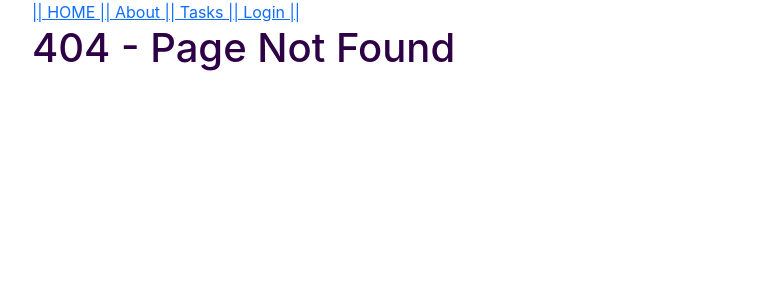
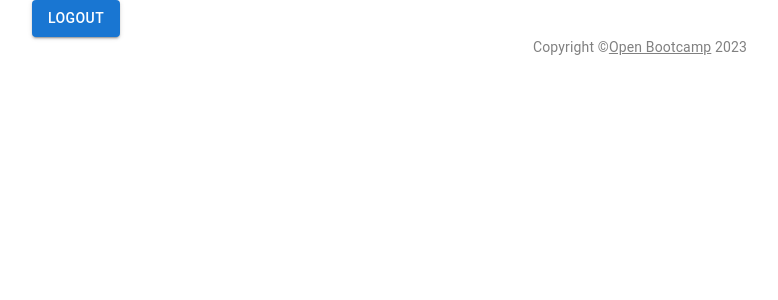
Before and after one commit to Tyliz/RAOpenBootcamp, a React (Create React App) app: page /dashboard in a window 1280 px wide. Before the commit this address had no page. Shown: the top 300 px of the page, without its empty margins (0-778 px from the left). Built offline with nearby package versions, Linux system fonts and the light colour scheme.

Commit message:
Clase de inicio de Material

```diff
--- a/package.json
+++ b/package.json
@@ -3,6 +3,8 @@
   "version": "0.1.0",
   "private": true,
   "dependencies": {
+    "@emotion/react": "^11.10.6",
+    "@emotion/styled": "^11.10.6",
     "@fortawesome/fontawesome-svg-core": "^6.2.1",
     "@fortawesome/free-regular-svg-icons": "^6.2.1",
     "@fortawesome/free-solid-svg-icons": "^6.2.1",
@@ -14,6 +16,7 @@
     "@testing-library/user-event": "^13.5.0",
     "axios": "^1.2.2",
     "bootstrap": "^5.2.3",
+    "clsx": "^1.2.1",
     "formik": "^2.2.9",
     "joi": "^17.7.0",
     "react": "^18.2.0",
--- /dev/null
+++ b/src/AppRoutingFinal.js
@@ -0,0 +1,61 @@
+import React, {
+} from 'react'
+import {
+	BrowserRouter,
+	Navigate,
+	Route,
+	Routes
+} from 'react-router-dom'
+
+
+// estilos
+import './App.css'
+
+
+// fontaweasome
+// import { config, library } from '@fortawesome/fontawesome-svg-core'
+import '@fortawesome/fontawesome-svg-core/styles.css'
+// import { far } from '@fortawesome/free-regular-svg-icons'
+// import { fas } from '@fortawesome/free-solid-svg-icons'
+
+
+// Pages
+import NotFoundPage from './pages/404/NotFoundPage'
+import DashBoard from './layout/DashBoard'
+import LoginForm from './components/pure/forms/loginForm'
+
+
+// // config FontAwesome
+// config.autoAddCss = false
+// library.add(fas, far)
+
+
+function AppRoutingFinal() {
+	// TODO: change to sessionStorage or something else
+	let loggedIn = true
+
+	return (
+		<BrowserRouter>
+			<Routes>
+				<Route path='/'
+					element={
+						loggedIn ?
+							<Navigate to='/dashboard' /> :
+							<Navigate to='/login' />
+					}
+				/>
+				<Route path='/dashboard' element={ <DashBoard/> } />
+				<Route path='/login'
+					element={
+						!loggedIn ?
+							<LoginForm/> :
+							<Navigate to='/dashboard' />
+					}
+				/>
+				<Route path='*' element={ <NotFoundPage /> } />
+			</Routes>
+		</BrowserRouter>
+	)
+}
+
+export default AppRoutingFinal
--- a/src/components/pure/forms/loginForm.jsx
+++ b/src/components/pure/forms/loginForm.jsx
@@ -1,9 +1,3 @@
-/**
- * Componente que va a contener un formulario para la
- * autenticación de usuarios
- * rfc
- */
-
 import { FontAwesomeIcon } from '@fortawesome/react-fontawesome'
 import {
 	ErrorMessage,
@@ -11,20 +5,12 @@ import {
 	Form,
 	Formik,
 } from 'formik'
-import React, {
-	useEffect,
-	useState,
-} from 'react'
+import React from 'react'
 import * as Yup from 'yup'
-import { Navigate, useNavigate } from 'react-router-dom'
+import { useNavigate } from 'react-router-dom'
 
 
 const LoginForm = () => {
-	const [logged, setLogged] = useState(false)
-
-	useEffect(() => {
-		setLogged(localStorage.getItem('credential')? true : false)
-	}, [])
 
 	const navigate = useNavigate()
 
@@ -50,7 +36,7 @@ const LoginForm = () => {
 		navigate('/', { replace: true })
 	}
 
-	return !logged ? (
+	return (
 		<div className='border border-1 border-primary rounded-3 p-3 col-md-6 offset-md-3'>
 			<h4>Login Formik</h4>
 			<hr />
@@ -98,8 +84,7 @@ const LoginForm = () => {
 				}
 			</Formik>
 		</div>
-	):
-		(<Navigate to='/' replace />)
+	)
 }
 
 export default LoginForm
--- /dev/null
+++ b/src/components/pure/layout/copyright.jsx
@@ -0,0 +1,22 @@
+import React from 'react'
+
+// Material UI Components
+import {
+	Link,
+	Typography,
+} from '@mui/material'
+
+const Copyright = () => {
+	return (
+		<Typography variant='body2' color='GrayText' align='center' >
+			{ 'Copyright ©' }
+			<Link color='inherit' href='https://open-bootcamp.com'>
+				Open Bootcamp
+			</Link>
+			{ ' ' }
+			{ new Date().getFullYear() }
+		</Typography>
+	)
+}
+
+export default Copyright
--- a/src/index.js
+++ b/src/index.js
@@ -6,13 +6,15 @@ import 'bootstrap/dist/css/bootstrap.css'
 import './index.css'
 import './styles/app.scss'
 // import App from './App'
-import AppRoutingOne from './AppRoutingOne'
+import AppRoutingFinal from './AppRoutingFinal'
+// import AppRoutingOne from './AppRoutingOne'
 import reportWebVitals from './reportWebVitals'
 
 const root = ReactDOM.createRoot(document.getElementById('root'))
+
 root.render(
 	<React.StrictMode>
-		<AppRoutingOne />
+		<AppRoutingFinal />
 	</React.StrictMode>
 )
 
--- /dev/null
+++ b/src/layout/DashBoard.jsx
@@ -0,0 +1,27 @@
+import { Button } from '@mui/material'
+import React from 'react'
+import Copyright from '../components/pure/layout/copyright'
+
+import {
+	useNavigate,
+} from 'react-router-dom'
+
+
+const DashBoard = () => {
+	const navigator = useNavigate()
+
+	const logout = () => {
+		navigator('/login')
+	}
+
+	return (
+		<div>
+			<Button variant='contained' onClick={ logout }>
+				Logout
+			</Button>
+			<Copyright />
+		</div>
+	)
+}
+
+export default DashBoard
```
Also changed, not shown: src/components/pure/layout/menu.jsx (added, +61 -0 lines), 1 other file (tests, documents, lock files or other folders).
